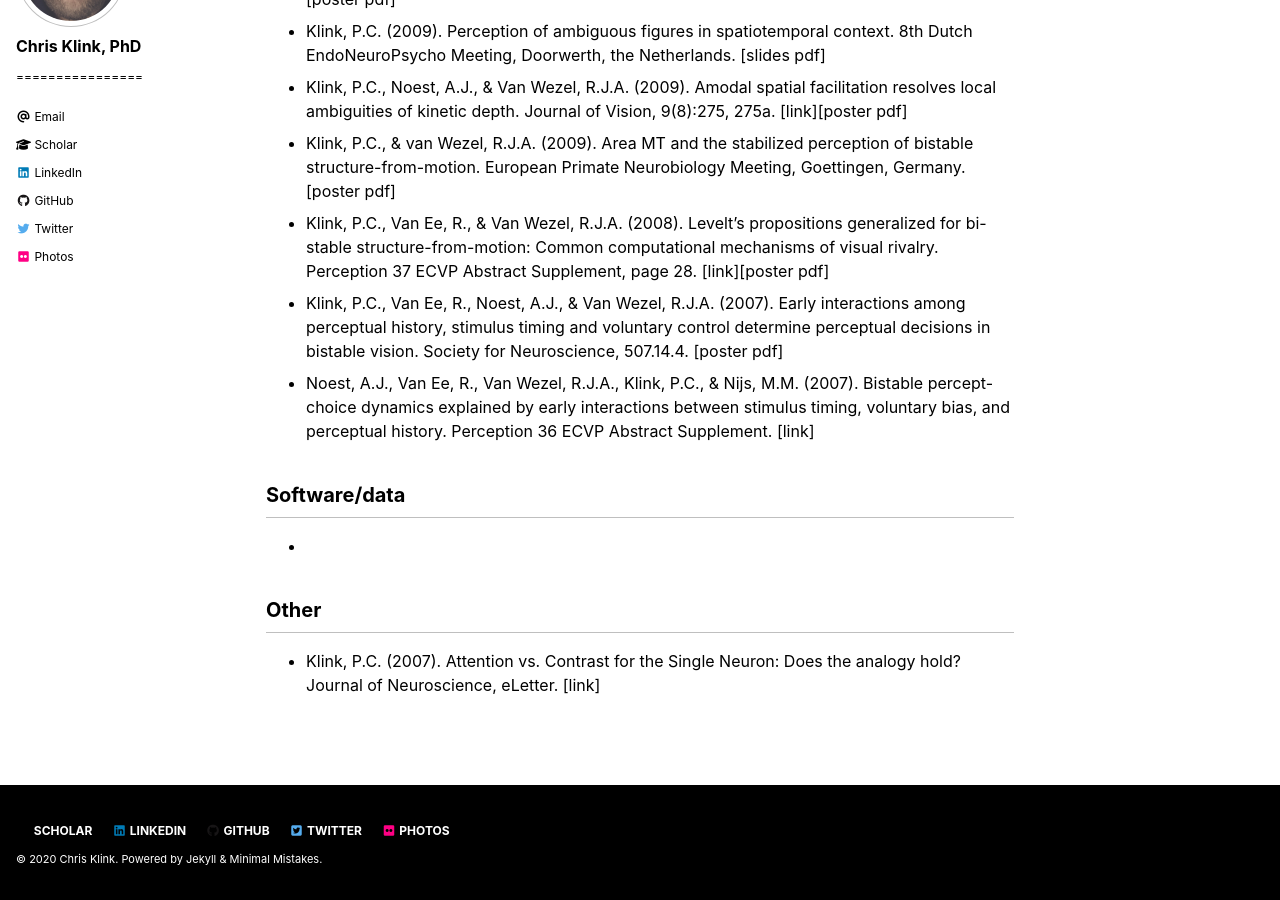
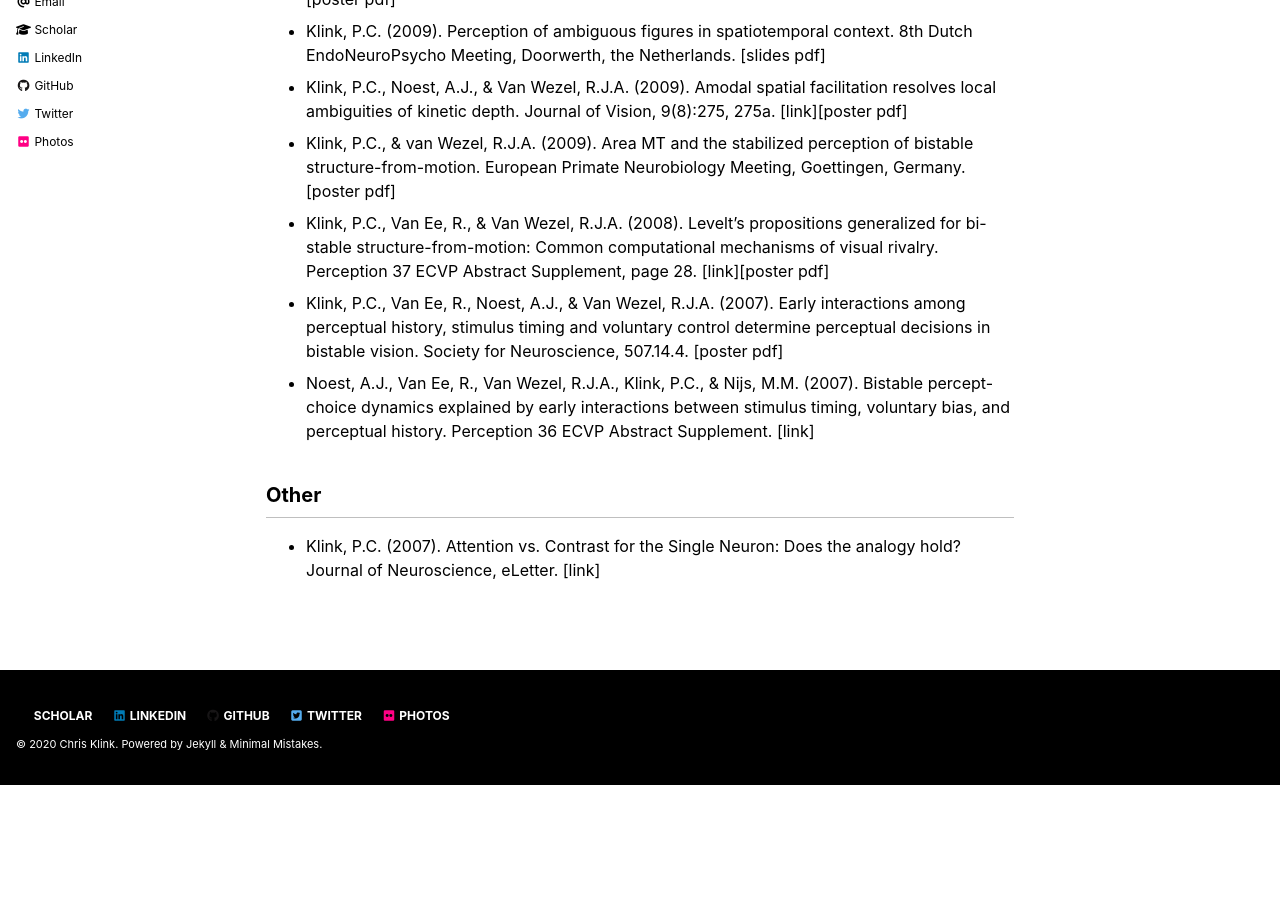
Before and after one commit to pcklink/pcklink.github.io, a Jekyll site: the page built from publications.md, in a window 1280 px wide and 900 px high, scrolled down 3494 px. Built offline with Jekyll 4.4.1, drawn with Linux system fonts in a browser that asks for light colours; cached includes are drawn as plain includes; nearby versions of some CDN libraries; after the commit the page ends 4279 px from its top, so only the background shows below that.

Commit message:
Update publications.md

```diff
--- a/publications.md
+++ b/publications.md
@@ -116,11 +116,6 @@ author_profile: true
   </li>
 </ul>
 
-## Software/data
-<ul>
-  <li></li>
-</ul>
-
 ## Other
 <ul>
   <li>Klink, P.C. (2007). Attention vs. Contrast for the Single Neuron: Does the analogy hold? Journal of Neuroscience, eLetter. [link]
```
